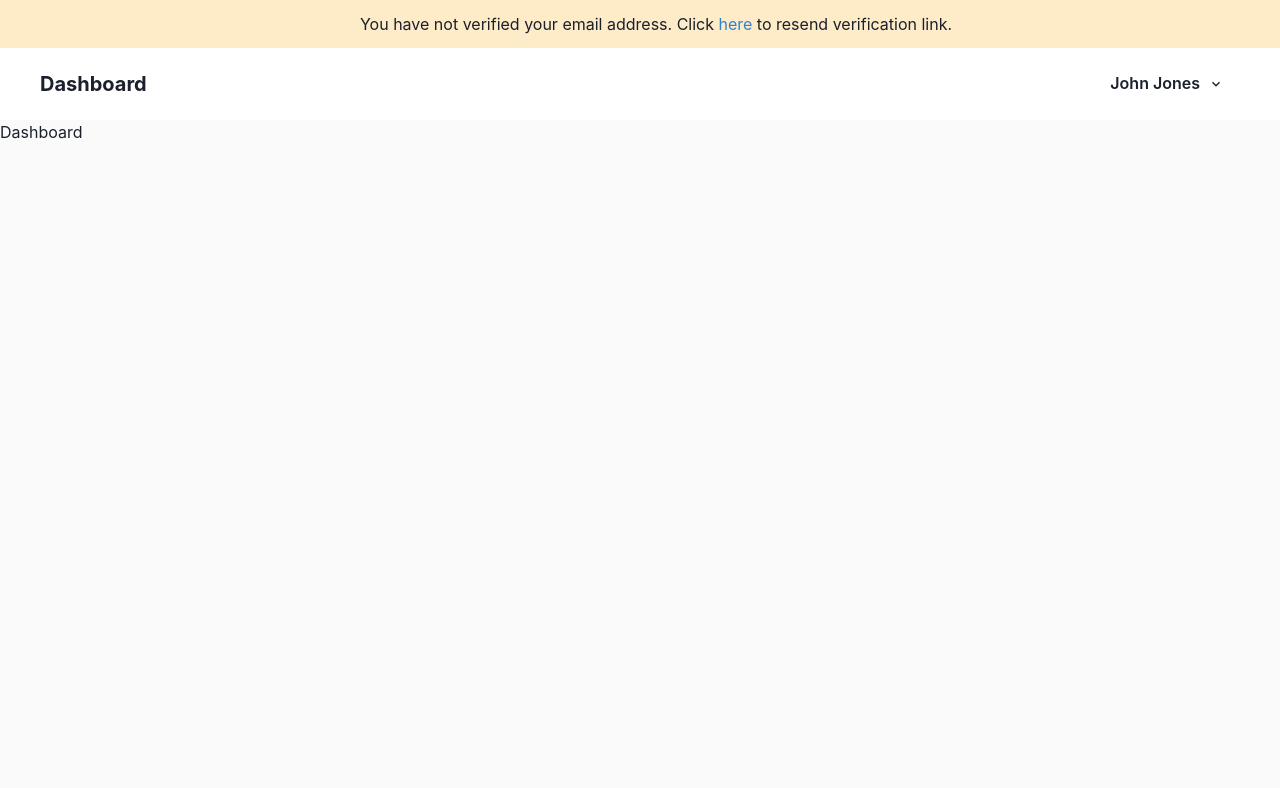
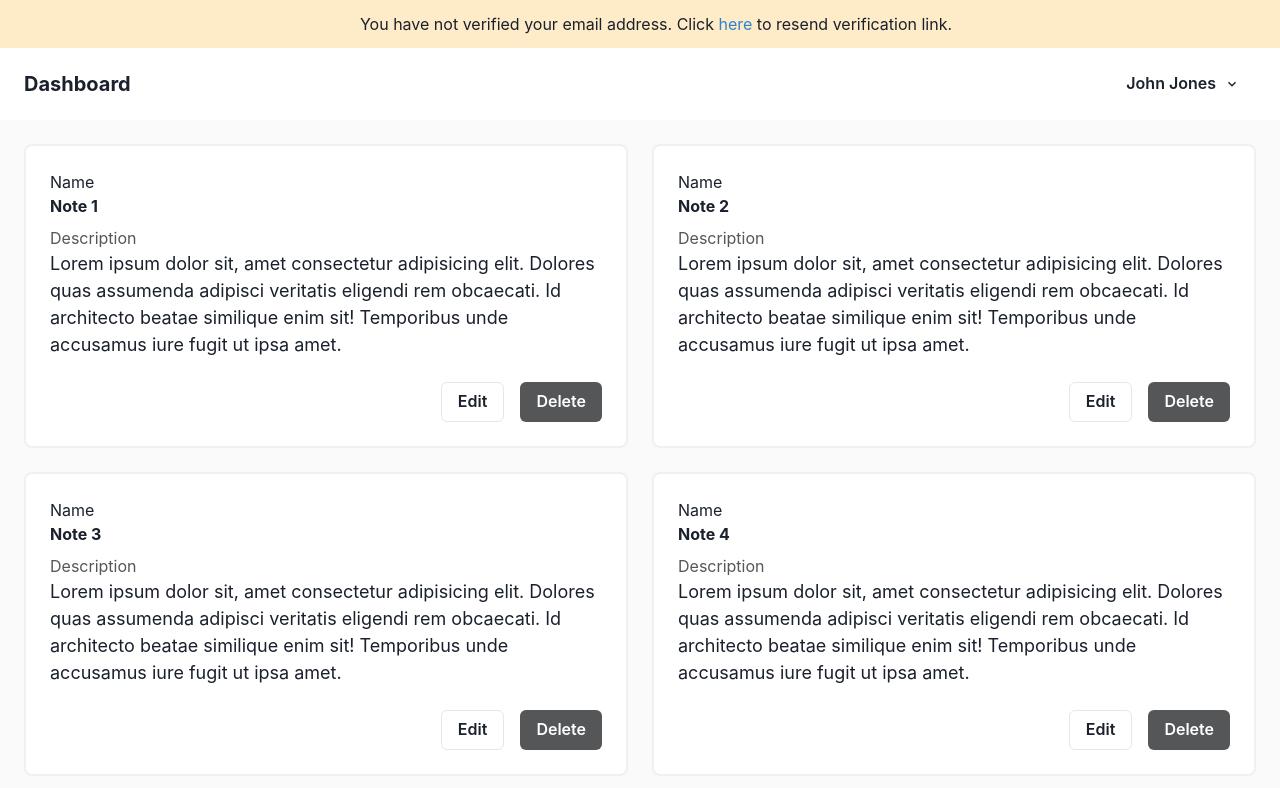
Before and after one commit to fluxstride/chakra_, a React (Create React App) app: page /dashboard in a window 1280 px wide. Shown: the top 788 px of the page. Built offline with nearby package versions, Linux system fonts and the light colour scheme.

Commit message:
implemented the notes section

```diff
--- a/src/components/Dashboard.tsx
+++ b/src/components/Dashboard.tsx
@@ -2,13 +2,17 @@ import { ChevronDownIcon } from "@chakra-ui/icons";
 import {
   Box,
   Button,
+  Card,
+  CardBody,
   Center,
+  Container,
   Flex,
   Heading,
   Menu,
   MenuButton,
   MenuItem,
   MenuList,
+  Text,
 } from "@chakra-ui/react";
 import { useEffect, useState } from "react";
 import { useNavigate } from "react-router";
@@ -25,10 +29,35 @@ const Dashboard = () => {
   //   }
   // });
 
+  const notes = [
+    {
+      name: "Note 1",
+      description:
+        "Lorem ipsum dolor sit, amet consectetur adipisicing elit. Dolores quas assumenda adipisci veritatis eligendi rem obcaecati. Id architecto beatae similique enim sit! Temporibus unde accusamus iure fugit ut ipsa amet.",
+    },
+    {
+      name: "Note 2",
+      description:
+        "Lorem ipsum dolor sit, amet consectetur adipisicing elit. Dolores quas assumenda adipisci veritatis eligendi rem obcaecati. Id architecto beatae similique enim sit! Temporibus unde accusamus iure fugit ut ipsa amet.",
+    },
+    {
+      name: "Note 3",
+      description:
+        "Lorem ipsum dolor sit, amet consectetur adipisicing elit. Dolores quas assumenda adipisci veritatis eligendi rem obcaecati. Id architecto beatae similique enim sit! Temporibus unde accusamus iure fugit ut ipsa amet.",
+    },
+    {
+      name: "Note 4",
+      description:
+        "Lorem ipsum dolor sit, amet consectetur adipisicing elit. Dolores quas assumenda adipisci veritatis eligendi rem obcaecati. Id architecto beatae similique enim sit! Temporibus unde accusamus iure fugit ut ipsa amet.",
+    },
+  ];
+
   return (
     <Box bg="#FAFAFA" height="100vh">
       {!isVerified && <NotVerified verificationLink="https:facebook.com" />}
-      <Flex height="72px" bg="#fff" px={[4, 10]} justifyContent="space-between">
+      <Box bg="#fff">
+        <Container maxW={1600}>
+          <Flex height="72px" px={2} justifyContent="space-between">
             <Center>
               <Heading size="md">Dashboard</Heading>
             </Center>
@@ -54,7 +83,37 @@ const Dashboard = () => {
               </Menu>
             </Center>
           </Flex>
-      Dashboard
+        </Container>
+      </Box>
+      <Container maxW={1600}>
+        <Flex flexWrap="wrap" p={2} gap={6} mt={4}>
+          {notes.map(({ name, description }, index) => (
+            <Box
+              key={name}
+              width="md"
+              bg="#fff"
+              p={6}
+              borderWidth={2}
+              borderColor="#F0F0F0"
+              borderRadius=".5rem"
+              flexGrow={1}
+            >
+              <Box mb={2}>
+                <Text>Name</Text>
+                <Text fontWeight="bold">{name}</Text>
+              </Box>
+              <Text color="#555658">Description</Text>
+              <Text fontSize="lg">{description}</Text>
+              <Flex gap={4} float="right" mt={6}>
+                <Button variant="outline">Edit</Button>
+                <Button bg="#555658" color="#fff">
+                  Delete
+                </Button>
+              </Flex>
+            </Box>
+          ))}
+        </Flex>
+      </Container>
     </Box>
   );
 };
--- a/src/components/NotVerified.tsx
+++ b/src/components/NotVerified.tsx
@@ -1,12 +1,20 @@
-import { Alert, AlertDescription, Center, Link, Text } from "@chakra-ui/react";
+import {
+  Alert,
+  AlertDescription,
+  Center,
+  Container,
+  Flex,
+  Link,
+  Text,
+} from "@chakra-ui/react";
 
 const NotVerified = ({ verificationLink }: { verificationLink: string }) => {
   return (
     <Alert status="warning">
       <AlertDescription>
         <Center width="100vw">
-          <Text>
-            You have not verified your email address. Click{" "}
+          <Text textAlign="center">
+            You have not verified your email address. Click
             <Link color="blue.500" href={verificationLink}>
               {" "}
               here{" "}
```
Lines whose indentation alone changed are shown as unchanged.
